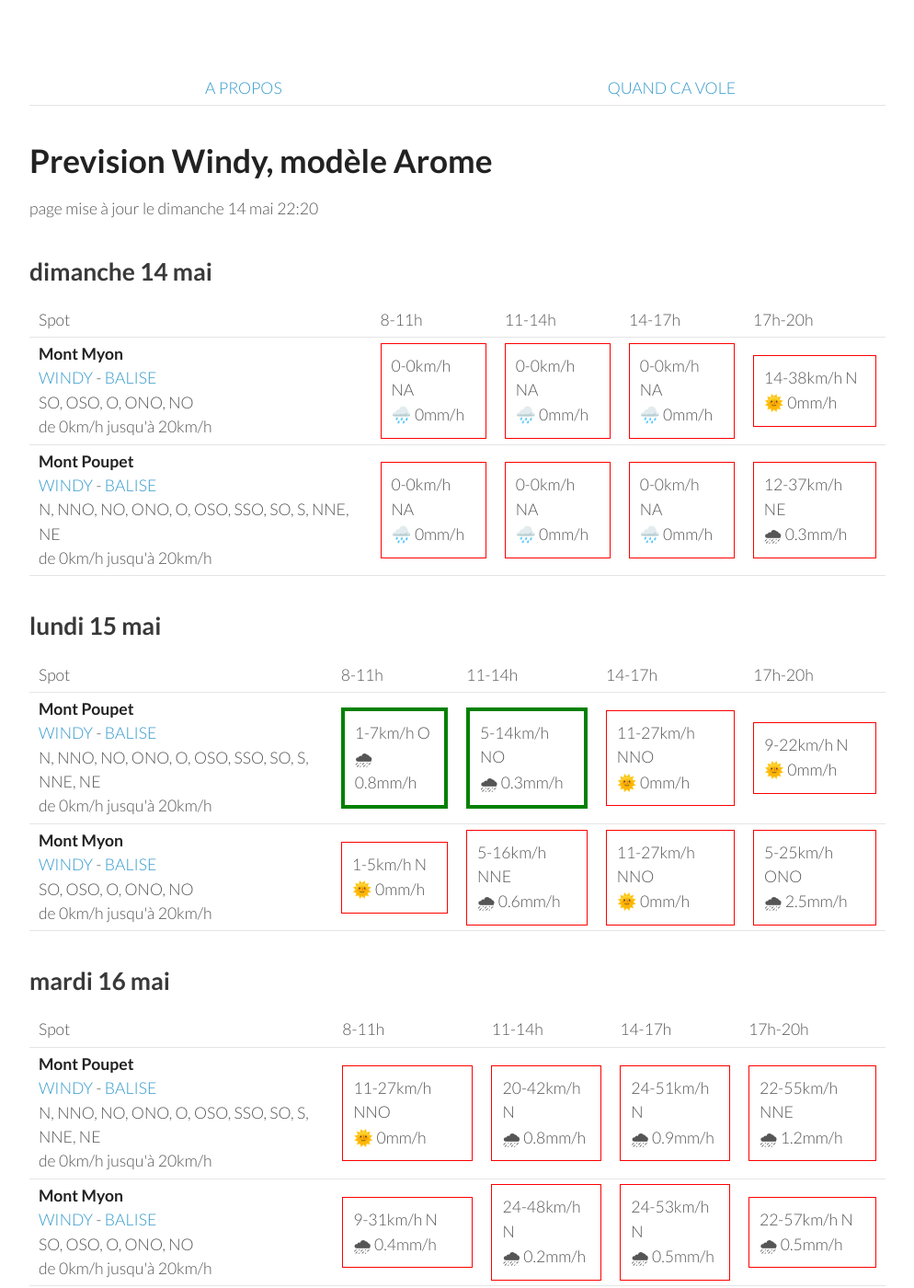
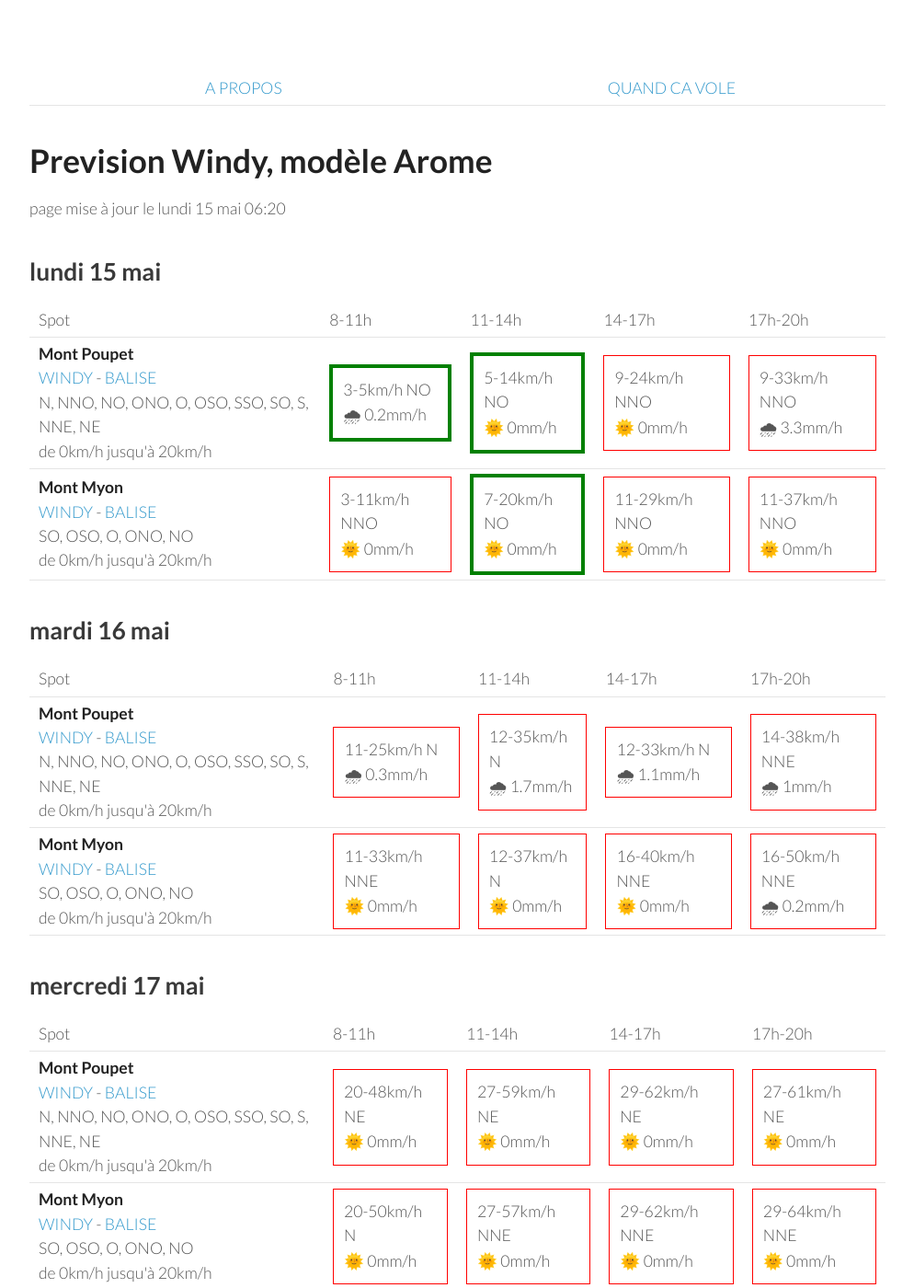
Before and after one commit to parapente-dans-le-nord/parapente-dans-le-nord.github.io, a Jekyll site: the page built from jura.markdown, in a window 1280 px wide and 1400 px high. Shown: the whole window at 92% size, without its empty margins (26-1020 px from the left). Built offline with Jekyll 4.4.1, drawn with Linux system fonts in a browser that asks for light colours; some of the changed text lies outside the part shown.

Commit message:
update index.markdown

```diff
--- a/jura.markdown
+++ b/jura.markdown
@@ -7,42 +7,8 @@ title:  "Tous les spots"
 {: .links}
 
 # Prevision Windy, modèle Arome
-page mise à jour le dimanche 14 mai 22:20
+page mise à jour le lundi 15 mai 06:20
 
-## dimanche 14 mai
-
-{::nomarkdown}
-<table>
-  <tbody>
-    <tr>
-      <td>Spot</td>
-      <td>8-11h</td>
-      <td>11-14h</td>
-      <td>14-17h</td>
-      <td>17h-20h</td>
-    </tr>
-<tr>
-        <td><strong>Mont Myon</strong><br><a href="https://windy.com/46.331/5.397?45.898,5.394,8,m:eWoagj8">WINDY</a> - <span class=""><a href="http://www.balisemeteo.com/balise.php?idBalise=70">BALISE</a> </span><br> <span class="vent-favorable">SO, OSO, O, ONO, NO</span><br><span class="force-vent">de 0km/h jusqu'à 20km/h</span> </td>
-
-            <td><div class="not-flyable"><p>0-0km/h NA</p><p>🌧️ 0mm/h</p></div></td>
-            <td><div class="not-flyable"><p>0-0km/h NA</p><p>🌧️ 0mm/h</p></div></td>
-            <td><div class="not-flyable"><p>0-0km/h NA</p><p>🌧️ 0mm/h</p></div></td>
-            <td><div class="not-flyable"><p>14-38km/h N</p><p>🌞 0mm/h</p></div></td>
-
-    </tr>
-<tr>
-        <td><strong>Mont Poupet</strong><br><a href="https://windy.com/46.970/5.876?46.541,5.876,8">WINDY</a> - <span class=""><a href="http://www.balisemeteo.com/balise.php?idBalise=92">BALISE</a> </span><br> <span class="vent-favorable">N, NNO, NO, ONO, O, OSO, SSO, SO, S, NNE, NE</span><br><span class="force-vent">de 0km/h jusqu'à 20km/h</span> </td>
-
-            <td><div class="not-flyable"><p>0-0km/h NA</p><p>🌧️ 0mm/h</p></div></td>
-            <td><div class="not-flyable"><p>0-0km/h NA</p><p>🌧️ 0mm/h</p></div></td>
-            <td><div class="not-flyable"><p>0-0km/h NA</p><p>🌧️ 0mm/h</p></div></td>
-            <td><div class="not-flyable"><p>12-37km/h NE</p><p>🌧 0.3mm/h</p></div></td>
-
-    </tr>
-
-</tbody>
-</table>
-{:/}
 ## lundi 15 mai
 
 {::nomarkdown}
@@ -58,20 +24,20 @@ page mise à jour le dimanche 14 mai 22:20
 <tr>
         <td><strong>Mont Poupet</strong><br><a href="https://windy.com/46.970/5.876?46.541,5.876,8">WINDY</a> - <span class=""><a href="http://www.balisemeteo.com/balise.php?idBalise=92">BALISE</a> </span><br> <span class="vent-favorable">N, NNO, NO, ONO, O, OSO, SSO, SO, S, NNE, NE</span><br><span class="force-vent">de 0km/h jusqu'à 20km/h</span> </td>
 
-            <td><div class="flyable"><p>1-7km/h O</p><p>🌧 0.8mm/h</p></div></td>
-            <td><div class="flyable"><p>5-14km/h NO</p><p>🌧 0.3mm/h</p></div></td>
-            <td><div class="not-flyable"><p>11-27km/h NNO</p><p>🌞 0mm/h</p></div></td>
-            <td><div class="not-flyable"><p>9-22km/h N</p><p>🌞 0mm/h</p></div></td>
+            <td><div class="flyable"><p>3-5km/h NO</p><p>🌧 0.2mm/h</p></div></td>
+            <td><div class="flyable"><p>5-14km/h NO</p><p>🌞 0mm/h</p></div></td>
+            <td><div class="not-flyable"><p>9-24km/h NNO</p><p>🌞 0mm/h</p></div></td>
+            <td><div class="not-flyable"><p>9-33km/h NNO</p><p>🌧 3.3mm/h</p></div></td>
 
 
     </tr>
 <tr>
         <td><strong>Mont Myon</strong><br><a href="https://windy.com/46.331/5.397?45.898,5.394,8,m:eWoagj8">WINDY</a> - <span class=""><a href="http://www.balisemeteo.com/balise.php?idBalise=70">BALISE</a> </span><br> <span class="vent-favorable">SO, OSO, O, ONO, NO</span><br><span class="force-vent">de 0km/h jusqu'à 20km/h</span> </td>
 
-            <td><div class="not-flyable"><p>1-5km/h N</p><p>🌞 0mm/h</p></div></td>
-            <td><div class="not-flyable"><p>5-16km/h NNE</p><p>🌧 0.6mm/h</p></div></td>
-            <td><div class="not-flyable"><p>11-27km/h NNO</p><p>🌞 0mm/h</p></div></td>
-            <td><div class="not-flyable"><p>5-25km/h ONO</p><p>🌧 2.5mm/h</p></div></td>
+            <td><div class="not-flyable"><p>3-11km/h NNO</p><p>🌞 0mm/h</p></div></td>
+            <td><div class="flyable"><p>7-20km/h NO</p><p>🌞 0mm/h</p></div></td>
+            <td><div class="not-flyable"><p>11-29km/h NNO</p><p>🌞 0mm/h</p></div></td>
+            <td><div class="not-flyable"><p>11-37km/h NNO</p><p>🌞 0mm/h</p></div></td>
 
 
     </tr>
@@ -94,20 +60,20 @@ page mise à jour le dimanche 14 mai 22:20
 <tr>
         <td><strong>Mont Poupet</strong><br><a href="https://windy.com/46.970/5.876?46.541,5.876,8">WINDY</a> - <span class=""><a href="http://www.balisemeteo.com/balise.php?idBalise=92">BALISE</a> </span><br> <span class="vent-favorable">N, NNO, NO, ONO, O, OSO, SSO, SO, S, NNE, NE</span><br><span class="force-vent">de 0km/h jusqu'à 20km/h</span> </td>
 
-            <td><div class="not-flyable"><p>11-27km/h NNO</p><p>🌞 0mm/h</p></div></td>
-            <td><div class="not-flyable"><p>20-42km/h N</p><p>🌧 0.8mm/h</p></div></td>
-            <td><div class="not-flyable"><p>24-51km/h N</p><p>🌧 0.9mm/h</p></div></td>
-            <td><div class="not-flyable"><p>22-55km/h NNE</p><p>🌧 1.2mm/h</p></div></td>
+            <td><div class="not-flyable"><p>11-25km/h N</p><p>🌧 0.3mm/h</p></div></td>
+            <td><div class="not-flyable"><p>12-35km/h N</p><p>🌧 1.7mm/h</p></div></td>
+            <td><div class="not-flyable"><p>12-33km/h N</p><p>🌧 1.1mm/h</p></div></td>
+            <td><div class="not-flyable"><p>14-38km/h NNE</p><p>🌧 1mm/h</p></div></td>
 
 
     </tr>
 <tr>
         <td><strong>Mont Myon</strong><br><a href="https://windy.com/46.331/5.397?45.898,5.394,8,m:eWoagj8">WINDY</a> - <span class=""><a href="http://www.balisemeteo.com/balise.php?idBalise=70">BALISE</a> </span><br> <span class="vent-favorable">SO, OSO, O, ONO, NO</span><br><span class="force-vent">de 0km/h jusqu'à 20km/h</span> </td>
 
-            <td><div class="not-flyable"><p>9-31km/h N</p><p>🌧 0.4mm/h</p></div></td>
-            <td><div class="not-flyable"><p>24-48km/h N</p><p>🌧 0.2mm/h</p></div></td>
-            <td><div class="not-flyable"><p>24-53km/h N</p><p>🌧 0.5mm/h</p></div></td>
-            <td><div class="not-flyable"><p>22-57km/h N</p><p>🌧 0.5mm/h</p></div></td>
+            <td><div class="not-flyable"><p>11-33km/h NNE</p><p>🌞 0mm/h</p></div></td>
+            <td><div class="not-flyable"><p>12-37km/h N</p><p>🌞 0mm/h</p></div></td>
+            <td><div class="not-flyable"><p>16-40km/h NNE</p><p>🌞 0mm/h</p></div></td>
+            <td><div class="not-flyable"><p>16-50km/h NNE</p><p>🌧 0.2mm/h</p></div></td>
 
 
     </tr>
@@ -131,19 +97,19 @@ page mise à jour le dimanche 14 mai 22:20
         <td><strong>Mont Poupet</strong><br><a href="https://windy.com/46.970/5.876?46.541,5.876,8">WINDY</a> - <span class=""><a href="http://www.balisemeteo.com/balise.php?idBalise=92">BALISE</a> </span><br> <span class="vent-favorable">N, NNO, NO, ONO, O, OSO, SSO, SO, S, NNE, NE</span><br><span class="force-vent">de 0km/h jusqu'à 20km/h</span> </td>
 
             <td><div class="not-flyable"><p>20-48km/h NE</p><p>🌞 0mm/h</p></div></td>
-            <td><div class="not-flyable"><p>29-61km/h NE</p><p>🌞 0mm/h</p></div></td>
-            <td><div class="not-flyable"><p>29-64km/h NE</p><p>🌞 0mm/h</p></div></td>
-            <td><div class="not-flyable"><p>29-64km/h NE</p><p>🌞 0mm/h</p></div></td>
+            <td><div class="not-flyable"><p>27-59km/h NE</p><p>🌞 0mm/h</p></div></td>
+            <td><div class="not-flyable"><p>29-62km/h NE</p><p>🌞 0mm/h</p></div></td>
+            <td><div class="not-flyable"><p>27-61km/h NE</p><p>🌞 0mm/h</p></div></td>
 
 
     </tr>
 <tr>
         <td><strong>Mont Myon</strong><br><a href="https://windy.com/46.331/5.397?45.898,5.394,8,m:eWoagj8">WINDY</a> - <span class=""><a href="http://www.balisemeteo.com/balise.php?idBalise=70">BALISE</a> </span><br> <span class="vent-favorable">SO, OSO, O, ONO, NO</span><br><span class="force-vent">de 0km/h jusqu'à 20km/h</span> </td>
 
-            <td><div class="not-flyable"><p>22-51km/h N</p><p>🌞 0mm/h</p></div></td>
-            <td><div class="not-flyable"><p>27-61km/h NNE</p><p>🌞 0mm/h</p></div></td>
+            <td><div class="not-flyable"><p>20-50km/h N</p><p>🌞 0mm/h</p></div></td>
+            <td><div class="not-flyable"><p>27-57km/h NNE</p><p>🌞 0mm/h</p></div></td>
+            <td><div class="not-flyable"><p>29-62km/h NNE</p><p>🌞 0mm/h</p></div></td>
             <td><div class="not-flyable"><p>29-64km/h NNE</p><p>🌞 0mm/h</p></div></td>
-            <td><div class="not-flyable"><p>27-64km/h NNE</p><p>🌞 0mm/h</p></div></td>
 
 
     </tr>
@@ -166,8 +132,8 @@ page mise à jour le dimanche 14 mai 22:20
 <tr>
         <td><strong>Mont Poupet</strong><br><a href="https://windy.com/46.970/5.876?46.541,5.876,8">WINDY</a> - <span class=""><a href="http://www.balisemeteo.com/balise.php?idBalise=92">BALISE</a> </span><br> <span class="vent-favorable">N, NNO, NO, ONO, O, OSO, SSO, SO, S, NNE, NE</span><br><span class="force-vent">de 0km/h jusqu'à 20km/h</span> </td>
 
-            <td><div class="not-flyable"><p>18-38km/h NE</p><p>🌞 0mm/h</p></div></td>
-            <td><div class="not-flyable"><p>18-46km/h NE</p><p>🌞 0mm/h</p></div></td>
+            <td><div class="not-flyable"><p>18-40km/h NE</p><p>🌞 0mm/h</p></div></td>
+            <td><div class="not-flyable"><p>22-50km/h NE</p><p>🌞 0mm/h</p></div></td>
             <td><div class="not-flyable"><p>18-42km/h NNE</p><p>🌞 0mm/h</p></div></td>
             <td><div class="not-flyable"><p>22-48km/h NE</p><p>🌞 0mm/h</p></div></td>
 
@@ -176,8 +142,8 @@ page mise à jour le dimanche 14 mai 22:20
 <tr>
         <td><strong>Mont Myon</strong><br><a href="https://windy.com/46.331/5.397?45.898,5.394,8,m:eWoagj8">WINDY</a> - <span class=""><a href="http://www.balisemeteo.com/balise.php?idBalise=70">BALISE</a> </span><br> <span class="vent-favorable">SO, OSO, O, ONO, NO</span><br><span class="force-vent">de 0km/h jusqu'à 20km/h</span> </td>
 
-            <td><div class="not-flyable"><p>9-24km/h NNE</p><p>🌞 0mm/h</p></div></td>
-            <td><div class="not-flyable"><p>5-22km/h N</p><p>🌞 0mm/h</p></div></td>
+            <td><div class="not-flyable"><p>7-24km/h NNE</p><p>🌞 0mm/h</p></div></td>
+            <td><div class="not-flyable"><p>7-22km/h NNE</p><p>🌞 0mm/h</p></div></td>
             <td><div class="not-flyable"><p>9-25km/h NNO</p><p>🌞 0mm/h</p></div></td>
             <td><div class="not-flyable"><p>16-37km/h N</p><p>🌞 0mm/h</p></div></td>
 
```
